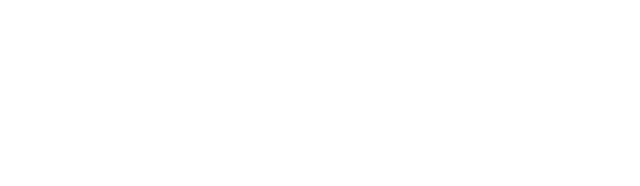
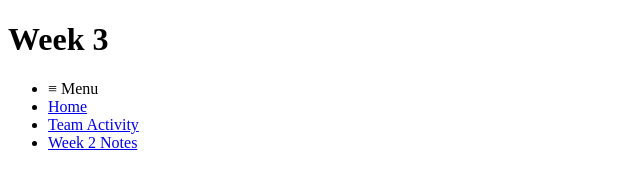
Before and after one commit to pablo014/WD330, a plain HTML site: page week3/index.html in a window 1280 px wide. Shown: the whole page, without its empty margins (0-640 px from the left). Drawn offline with Linux system fonts and the light colour scheme.

Commit message:
Added Index for week 3

```diff
--- a/week3/index.html
+++ b/week3/index.html
@@ -7,6 +7,21 @@
     <title>Document</title>
 </head>
 <body>
+    <h1>Week 3</h1>
+    <header>
+        <nav>
+            <ul id="navigation">
+                <li id="menu">&equiv; Menu</li>
+                <li><a href="../index.html">Home</a></li>
+                <li><a href="/week3/TeamActivity.html">Team Activity</a></li>
+                <li><a href="Week3Notes.html">Week 2 Notes</a></li>
+            </ul>
+        </nav>
+    </header>
+    <main>
 
+    </main>
+    <footer></footer>
+    <script src="../scripts/main.js"></script>
 </body>
 </html>
```
